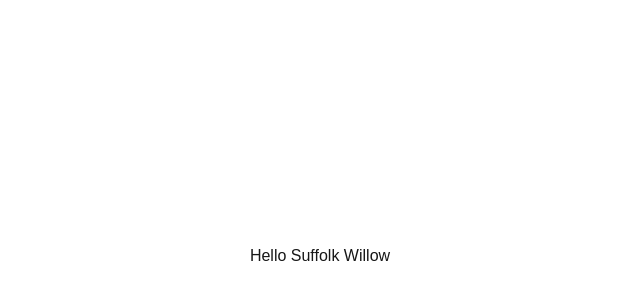
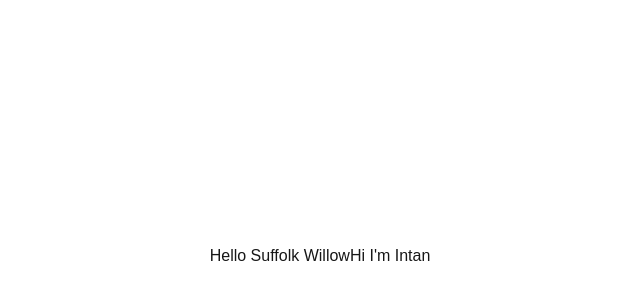
Before and after one commit to intvn/willow-fence-2, a Next.js app: page / in a window 1280 px wide. Shown: the part 144-444 px from the top of the page, without its empty margins (320-960 px from the left). Built offline with nearby package versions, Linux system fonts and the light colour scheme.

Commit message:
put my name in the page

```diff
--- a/app/page.tsx
+++ b/app/page.tsx
@@ -4,6 +4,7 @@ export default function HelloWorld() {
   return (
     <div style={{ display: 'flex', justifyContent: 'center', alignItems: 'center', height: '100vh' }}>
       <h1>Hello Suffolk Willow</h1>
+      <p> Hi I'm Intan</p>
     </div>
   );
 }
```
